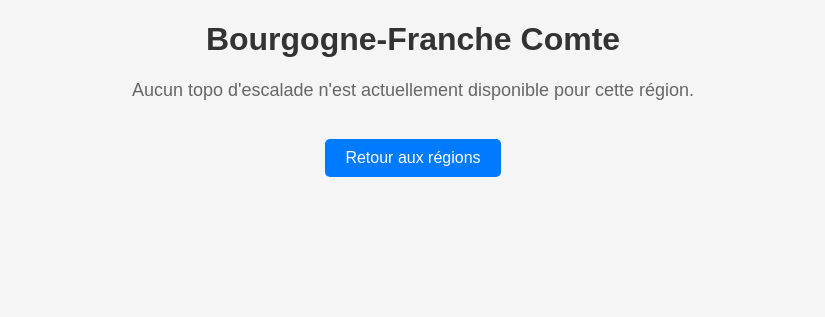
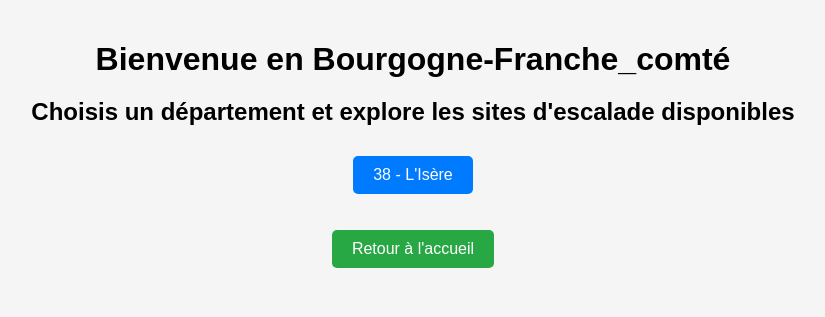
Before and after one commit to Niok05/topoteque, a website: page region_bourgogne-franche-comte.html in a window 1280 px wide. Shown: the whole page, without its empty margins (227-1052 px from the left). Drawn offline with Linux system fonts and the light colour scheme.

Commit message:
Update region_bourgogne-franche-comte.html

```diff
--- a/region_bourgogne-franche-comte.html
+++ b/region_bourgogne-franche-comte.html
@@ -3,7 +3,8 @@
     <head>
         <meta charset="UTF-8" />
         <meta name="viewport" content="width=device-width, initial-scale=1.0" />
-    <title>Bourgogne-Franche-Comte</title>
+        <title>Topo Escalade - Régions Bourgogne-Franche_comté</title>
+        <link rel="stylesheet" href="styles.css" />
         <style>
    body {
         font-family: Arial, sans-serif;
@@ -12,33 +13,67 @@
         margin: 0;
         padding: 0;
       }
+      main {
+        padding: 20px;
+      }
+            h1,
+            h2,
+            p.description {
+                text-align: center;
+            }
 
             h1 {
-        color: #333;
+                margin-bottom: 20px;
             }
-      p {
-        font-size: 18px;
-        color: #666;
-      }
-      a {
+
+            .button {
                 display: inline-block;
-        margin-top: 20px;
-        padding: 10px 20px;
                 background-color: #007bff;
                 color: white;
+                padding: 10px 20px;
+                margin: 10px;
+                border: none;
+                border-radius: 5px;
                 text-decoration: none;
-        border-radius: 5px;
+                font-size: 1rem;
+                cursor: pointer;
+                transition: background-color 0.3s;
             }
-      a:hover {
+
+            .button:hover {
                 background-color: #0056b3;
+            }
+
+            .button:focus {
+                outline: none;
+            }
+
+            /* Styles spécifiques pour le bouton de retour */
+            .button-return {
+                background-color: #28a745;
+            }
+
+            .button-return:hover {
+                background-color: #218838;
+            }
+
+            /* Centrer tous les boutons */
+            .button-container {
+                text-align: center;
             }
         </style>
     </head>
     <body>
-    <h1>Bourgogne-Franche Comte</h1>
-    <p>
-      Aucun topo d'escalade n'est actuellement disponible pour cette région.
+        <main>
+            <h1 class="title">Bienvenue en Bourgogne-Franche_comté</h1>
+            <h2 class="subtitle">Choisis un département et explore les sites d'escalade disponibles</h2>
+
+            <div class="button-container">
+                <a class="button" href="dep_38_isere.html">38 - L'Isère</a>
+
+            <p style="text-align: center">
+                <a class="button button-return" href="index.html">Retour à l'accueil</a>
             </p>
-    <a href="regions_france.html">Retour aux régions</a>
+        </main>
     </body>
 </html>
```
Lines whose indentation alone changed are shown as unchanged.
